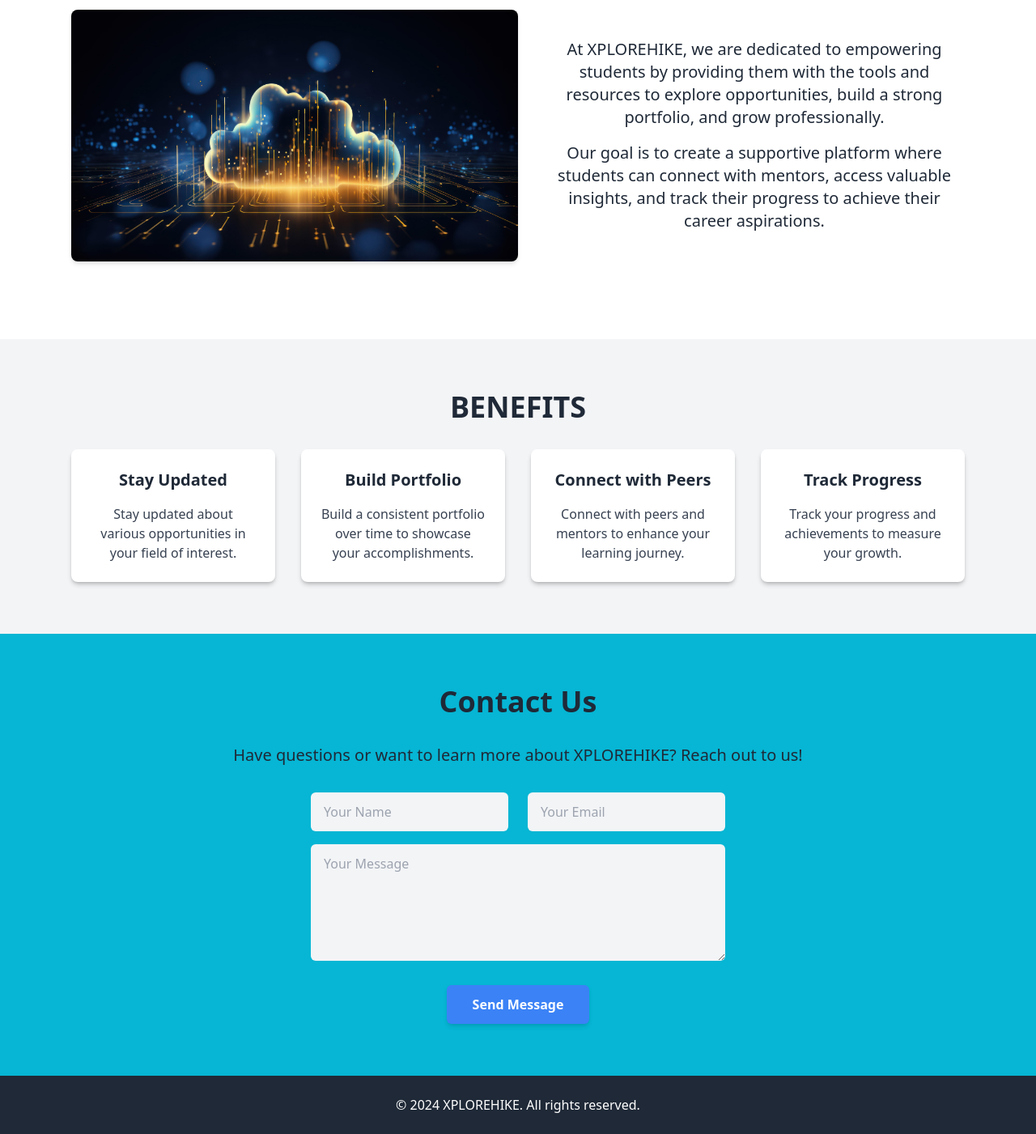
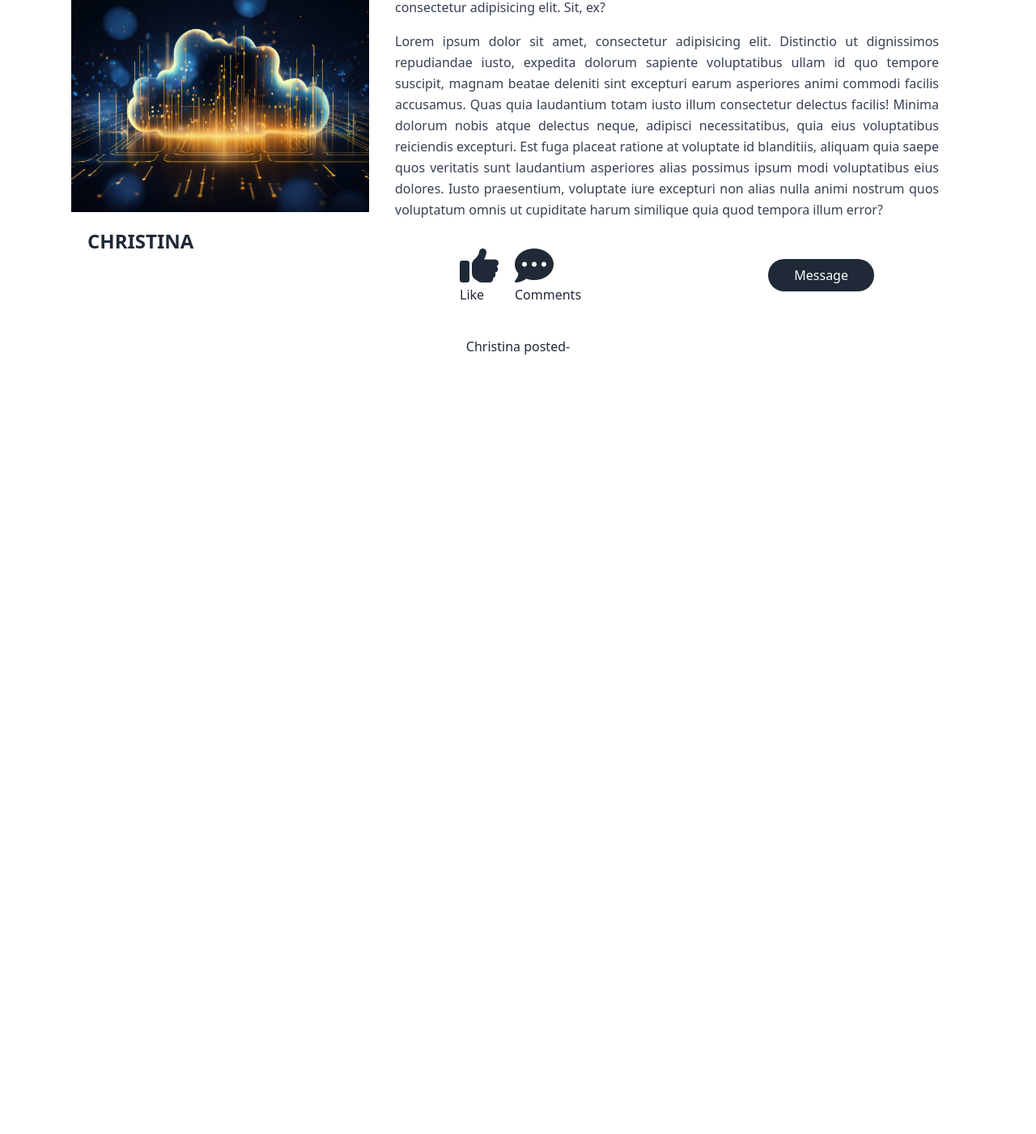
Before and after one commit to moidalam05/Explore-Hike-UI-Project, a website: page test.html in a window 1280 px wide. Shown: the part 328-1729 px from the top of the page at 81% size. After the commit the page ends 896 px from the top, so only its background shows below. Drawn offline with Linux system fonts and the light colour scheme.

```diff
--- a/index.js
+++ b/index.js
@@ -5,15 +5,17 @@
 	navDialog.classList.toggle("hidden");
 }
 
-// // Scroll to horizontal cards
-// const scrollContainer = document.getElementById("scrollContainer");
-// const nextButton = document.getElementById("next");
-// const prevButton = document.getElementById("prev");
+// Scroll to horizontal cards
+const scrollContainer = document.getElementById("scrollContainer");
+const nextButton = document.getElementById("next");
+const prevButton = document.getElementById("prev");
+console.log(nextButton, prevButton);
 
-// nextButton.addEventListener("click", () => {
-// 	scrollContainer.scrollBy({ left: 200, behavior: "smooth" });
-// });
+nextButton.addEventListener("click", () => {
+	console.log("clicket");
+	scrollContainer.scrollBy({ left: 200, behavior: "smooth" });
+});
 
-// prevButton.addEventListener("click", () => {
-// 	scrollContainer.scrollBy({ left: -200, behavior: "smooth" });
-// });
+prevButton.addEventListener("click", () => {
+	scrollContainer.scrollBy({ left: -200, behavior: "smooth" });
+});
--- a/test.html
+++ b/test.html
@@ -19,179 +19,83 @@
 			referrerpolicy="no-referrer"
 		/>
 	</head>
-	<style>
+	<!-- <style>
         /* Additional styles can be added here */
-		.benefit-card {
-			transition: transform 0.3s ease-in-out;
+        .section-bg {
+            background-color: #4B5563; /* Gray */
         }
-		.benefit-card:hover {
-			transform: scale(1.05);
+        .heading-color {
+            color: #1A202C; /* Dark Gray */
         }
-	</style>
+        .text-cyan {
+            color: #6EE7B7; /* Cyan */
+        }
+        .text-blue {
+            color: #3182CE; /* Blue */
+        }
+        .bg-cyan {
+            background-color: rgba(110, 231, 183, 0.8); /* Cyan with opacity */
+        }
+        .bg-blue {
+            background-color: rgba(49, 130, 206, 0.8); /* Blue with opacity */
+        }
+    </style> -->
 
-	<body class="bg-cyan-500 text-gray-800">
-		<!-- Header -->
-		<header class="py-8">
-			<div class="max-w-6xl mx-auto px-6 text-center">
-				<h1 class="text-4xl md:text-6xl font-bold mb-4">
-					Welcome to XPLOREHIKE!
-				</h1>
-				<p class="text-xl md:text-2xl mb-8">
-					Start your journey of exploration and growth by building
-					your profile.
+<body class="text-gray-800">
+    <!-- Explore Section -->
+    <section id="explore" class="w-full section-bg md:px-16 py-28">
+        <div class="max-w-6xl mx-auto px-6">
+            <h3 class="text-3xl font-bold pl-5 heading-color">James Wilson</h3>
+            <div class="flex flex-col md:flex-row justify-between items-center mt-6">
+                <div class="md:w-1/3 w-full">
+                    <p class="uppercase text-xs md:text-sm font-medium leading-10 text-cyan px-5">
+                        Student of 10th standard
                     </p>
+                    <img class="md:h-80 w-full object-cover mt-4" src="./images/bg.jpg" alt="Background Image">
+                    <h2 class="uppercase mt-5 px-5 text-2xl font-semibold text-blue">
+                        Christina
+                    </h2>
                 </div>
-		</header>
-
-		<!-- Mission Statement Section -->
-		<section class="bg-white py-16">
-			<div class="max-w-6xl mx-auto px-6 text-center">
-				<h2 class="text-3xl md:text-4xl font-bold mb-8">OUR MISSION</h2>
-				<div
-					class="flex flex-col md:flex-row items-center justify-center mb-8"
-				>
-					<div class="w-full md:w-1/2 mb-4 md:mb-0">
-						<img
-							src="./images/bg.jpg"
-							alt="Mission Image"
-							class="rounded-lg shadow-md"
-						/>
+                <div class="md:w-2/3 w-full px-4 md:px-8 mt-6 md:mt-0">
+                    <h2 class="pl-5 my-3 italic font-semibold text-cyan">
+                        James Wilson posted-
+                    </h2>
+                    <p class="text-justify text-gray-700 leading-relaxed">
+                        Lorem ipsum dolor sit amet consectetur adipisicing elit. Maxime et hic inventore asperiores
+                        doloremque, repudiandae cumque delectus neque aliquid quidem cum ipsam animi aut deserunt qui ad
+                        perspiciatis magni labore ea cupiditate possimus, qui aut! Ipsum quisquam asperiores aspernatur
+                        odio illum? Beatae Lorem ipsum dolor, sit amet consectetur adipisicing elit. Sit, ex?
+                    </p>
+                    <p class="text-justify text-gray-700 leading-relaxed mt-4">
+                        Lorem ipsum dolor sit amet, consectetur adipisicing elit. Distinctio ut dignissimos repudiandae
+                        iusto, expedita dolorum sapiente voluptatibus ullam id quo tempore suscipit, magnam beatae
+                        deleniti sint excepturi earum asperiores animi commodi facilis accusamus. Quas quia laudantium
+                        totam iusto illum consectetur delectus facilis! Minima dolorum nobis atque delectus neque,
+                        adipisci necessitatibus, quia eius voluptatibus reiciendis excepturi. Est fuga placeat ratione
+                        at voluptate id blanditiis, aliquam quia saepe quos veritatis sunt laudantium asperiores alias
+                        possimus ipsum modi voluptatibus eius dolores. Iusto praesentium, voluptate iure excepturi non
+                        alias nulla animi nostrum quos voluptatum omnis ut cupiditate harum similique quia quod tempora
+                        illum error?
+                    </p>
+                    <div class="flex justify-between items-center md:px-20 mt-8">
+                        <div class="flex gap-5">
+                            <div>
+                                <i class="fa-solid fa-thumbs-up md:text-5xl text-3xl text-blue"></i>
+                                <p class="text-blue">Like</p>
                             </div>
-					<div class="w-full md:w-1/2 md:pl-8">
-						<p class="text-lg md:text-xl mb-4">
-							At XPLOREHIKE, we are dedicated to empowering
-							students by providing them with the tools and
-							resources to explore opportunities, build a strong
-							portfolio, and grow professionally.
-						</p>
-						<p class="text-lg md:text-xl">
-							Our goal is to create a supportive platform where
-							students can connect with mentors, access valuable
-							insights, and track their progress to achieve their
-							career aspirations.
-						</p>
+                            <div>
+                                <i class="fa-solid fa-comment-dots md:text-5xl text-3xl text-cyan"></i>
+                                <p class="text-cyan">Comments</p>
+                            </div>
+                        </div>
+                        <a href="#" class="rounded-full bg-gray-800 text-white px-8 py-2 inline-block hover:bg-gray-700 transition duration-300">Message</a>
                     </div>
                 </div>
             </div>
-		</section>
-
-		<!-- Benefits Section -->
-		<section class="bg-gray-100 py-16">
-			<div class="max-w-6xl mx-auto px-6 text-center">
-				<h2 class="text-3xl md:text-4xl font-bold mb-8">BENEFITS</h2>
-				<div
-					class="grid grid-cols-1 md:grid-cols-2 lg:grid-cols-4 gap-8"
-				>
-					<div
-						class="bg-white rounded-lg shadow-md p-6 relative benefit-card"
-					>
-						<div
-							class="benefit-color absolute inset-0 rounded-lg shadow-md"
-						></div>
-						<h3 class="text-xl font-semibold mb-4">Stay Updated</h3>
-						<p class="text-gray-700">
-							Stay updated about various opportunities in your
-							field of interest.
-						</p>
-					</div>
-					<div
-						class="bg-white rounded-lg shadow-md p-6 relative benefit-card"
-					>
-						<div
-							class="benefit-color absolute inset-0 rounded-lg shadow-md"
-						></div>
-						<h3 class="text-xl font-semibold mb-4">
-							Build Portfolio
-						</h3>
-						<p class="text-gray-700">
-							Build a consistent portfolio over time to showcase
-							your accomplishments.
-						</p>
-					</div>
-					<div
-						class="bg-white rounded-lg shadow-md p-6 relative benefit-card"
-					>
-						<div
-							class="benefit-color absolute inset-0 rounded-lg shadow-md"
-						></div>
-						<h3 class="text-xl font-semibold mb-4">
-							Connect with Peers
-						</h3>
-						<p class="text-gray-700">
-							Connect with peers and mentors to enhance your
-							learning journey.
-						</p>
-					</div>
-					<div
-						class="bg-white rounded-lg shadow-md p-6 relative benefit-card"
-					>
-						<div
-							class="benefit-color absolute inset-0 rounded-lg shadow-md"
-						></div>
-						<h3 class="text-xl font-semibold mb-4">
-							Track Progress
-						</h3>
-						<p class="text-gray-700">
-							Track your progress and achievements to measure your
-							growth.
-						</p>
-					</div>
-				</div>
+            <p class="text-center mt-10 font-medium pb-4 text-blue">Christina posted-</p>
         </div>
     </section>
 
-		<!-- Contact Section -->
-		<section class="py-16">
-			<div class="max-w-6xl mx-auto px-6 text-center">
-				<h2 class="text-3xl md:text-4xl font-bold mb-8">Contact Us</h2>
-				<p class="text-xl mb-8">
-					Have questions or want to learn more about XPLOREHIKE? Reach
-					out to us!
-				</p>
-				<form
-					action="#"
-					method="POST"
-					class="max-w-lg mx-auto"
-				>
-					<div class="grid grid-cols-1 md:grid-cols-2 gap-6">
-						<input
-							type="text"
-							name="name"
-							placeholder="Your Name"
-							class="bg-gray-100 rounded-md py-3 px-4 outline-none border-none focus:ring-2 focus:ring-blue-500 focus:bg-white"
-							required
-						/>
-						<input
-							type="email"
-							name="email"
-							placeholder="Your Email"
-							class="bg-gray-100 rounded-md py-3 px-4 outline-none border-none focus:ring-2 focus:ring-blue-500 focus:bg-white"
-							required
-						/>
-					</div>
-					<textarea
-						name="message"
-						rows="5"
-						placeholder="Your Message"
-						class="bg-gray-100 rounded-md py-3 px-4 mt-4 w-full outline-none border-none focus:ring-2 focus:ring-blue-500 focus:bg-white"
-						required
-					></textarea>
-					<button
-						type="submit"
-						class="bg-blue-500 hover:bg-blue-600 text-white font-bold py-3 px-8 rounded-md shadow-md mt-6 transition duration-300"
-					>
-						Send Message
-					</button>
-				</form>
-			</div>
-		</section>
-
-		<!-- Footer -->
-		<footer class="bg-gray-800 text-white py-6">
-			<div class="max-w-6xl mx-auto px-6 text-center">
-				<p>&copy; 2024 XPLOREHIKE. All rights reserved.</p>
-			</div>
-		</footer>
 </body>
 	<script src="index.js"></script>
 </html>
```
Also changed, not shown: about.html (+12 -8 lines), explore.html (+4 -4 lines), index.html (+1 -1 lines), login.html (+1 -1 lines), opportunity.html (+29 -18 lines), post.html (+5 -5 lines), registraion.html (+1 -1 lines), spikeExam.html (+5 -5 lines), main/style.css. Lines whose indentation alone changed are shown as unchanged.
